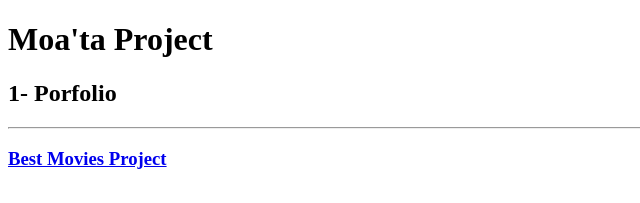
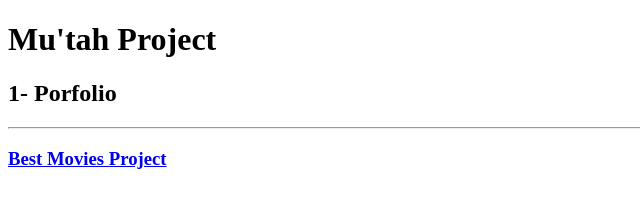
Before and after one commit to BARAKA47/html-portfolio, a plain HTML site: page index.html in a window 1280 px wide. Shown: the top 203 px of the page, 0-640 px from the left. Drawn offline with Linux system fonts and the light colour scheme.

Commit message:
Update index.html

```diff
--- a/index.html
+++ b/index.html
@@ -7,7 +7,7 @@
     <title>Mu'tah Project</title>
 </head>
 <body>
-    <h1>Moa'ta Project</h1>
+    <h1>Mu'tah Project</h1>
     <h2>1- Porfolio</h2>
     <hr />
 
```
